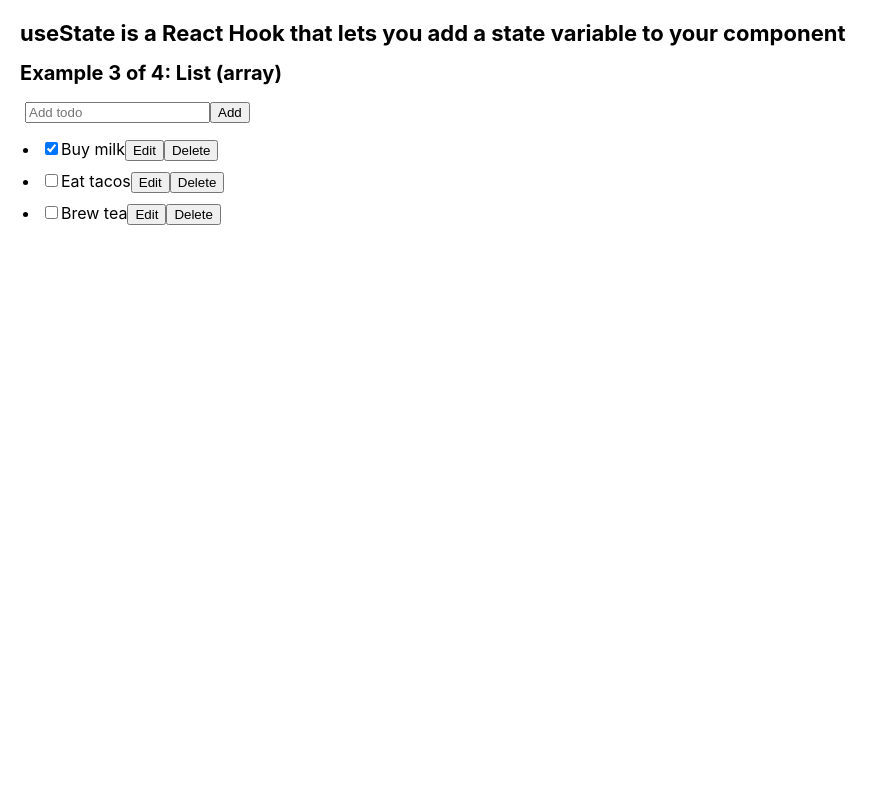
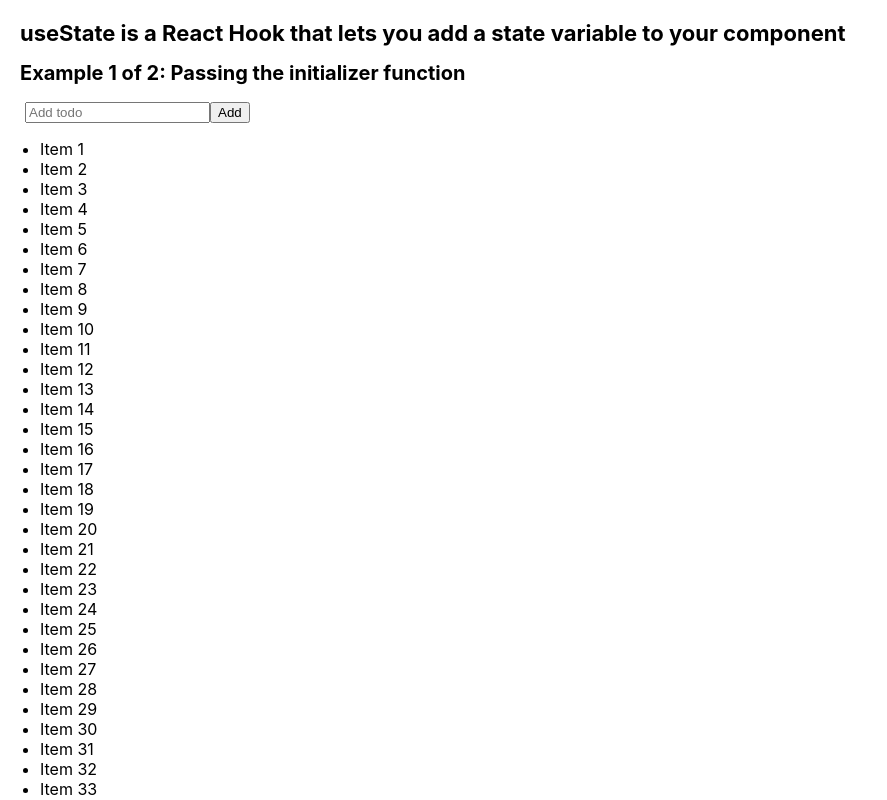
Before and after one commit to VladimirovMario/Sandbox, a React (Create React App) app in the folder 01. React documentation/03. API Reference/01. Hooks/: page / in a window 1280 px wide. Shown: the top 800 px of the page, without its empty margins (0-887 px from the left). Built offline with nearby package versions, Linux system fonts and the light colour scheme.

Commit message:
Passing the initializer function

```diff
--- /dev/null
+++ b/01. React documentation/03. API Reference/01. Hooks/src/components/UseState/InitializerFunction/InitializerFunction.js
@@ -0,0 +1,48 @@
+import { useState } from 'react';
+
+export default function InitializerFunction() {
+  return (
+    <>
+      <h2>Example 1 of 2: Passing the initializer function</h2>
+      <TodoList />
+    </>
+  );
+}
+
+function createInitialTodos() {
+  const initialTodos = [];
+  for (let i = 0; i < 50; i++) {
+    initialTodos.push({
+      id: i,
+      text: 'Item ' + (i + 1),
+    });
+  }
+  return initialTodos;
+}
+
+function TodoList() {
+  const [todos, setTodos] = useState(createInitialTodos);
+  const [text, setText] = useState('');
+
+  function handleAddTodo() {
+    setTodos([{ id: todos.length, text: `Item ${text}` }, ...todos]);
+    setText('');
+  }
+
+  return (
+    <>
+      <input
+        type="text"
+        value={text}
+        placeholder="Add todo"
+        onChange={(e) => setText(e.target.value)}
+      />
+      <button onClick={handleAddTodo}>Add</button>
+      <ul>
+        {todos.map((todo) => (
+          <li key={todo.id}>{todo.text}</li>
+        ))}
+      </ul>
+    </>
+  );
+}
--- a/01. React documentation/03. API Reference/01. Hooks/src/components/UseState/UseState.js
+++ b/01. React documentation/03. API Reference/01. Hooks/src/components/UseState/UseState.js
@@ -1,4 +1,5 @@
-import ListExample from './ListExample/ListExample';
+import InitializerFunction from './InitializerFunction/InitializerFunction';
+// import ListExample from './ListExample/ListExample';
 // import FormExampleWithNestedObject from './FormExampleWithNestedObject/FormExampleWithNestedObject';
 // import FormExampleWithObject from './FormExampleWithObject/FormExampleWithObject';
 // import PassingNheNextStateDirectly from './PassingNheNextStateDirectly/PassingNheNextStateDirectly';
@@ -15,7 +16,8 @@ export default function UseState() {
         useState is a React Hook that lets you add a state variable to your
         component
       </h1>
-      <ListExample />
+      <InitializerFunction />
+      {/* <ListExample /> */}
       {/* <FormExampleWithNestedObject /> */}
       {/* <FormExampleWithObject /> */}
       {/* <PassingNheNextStateDirectly /> */}
```
